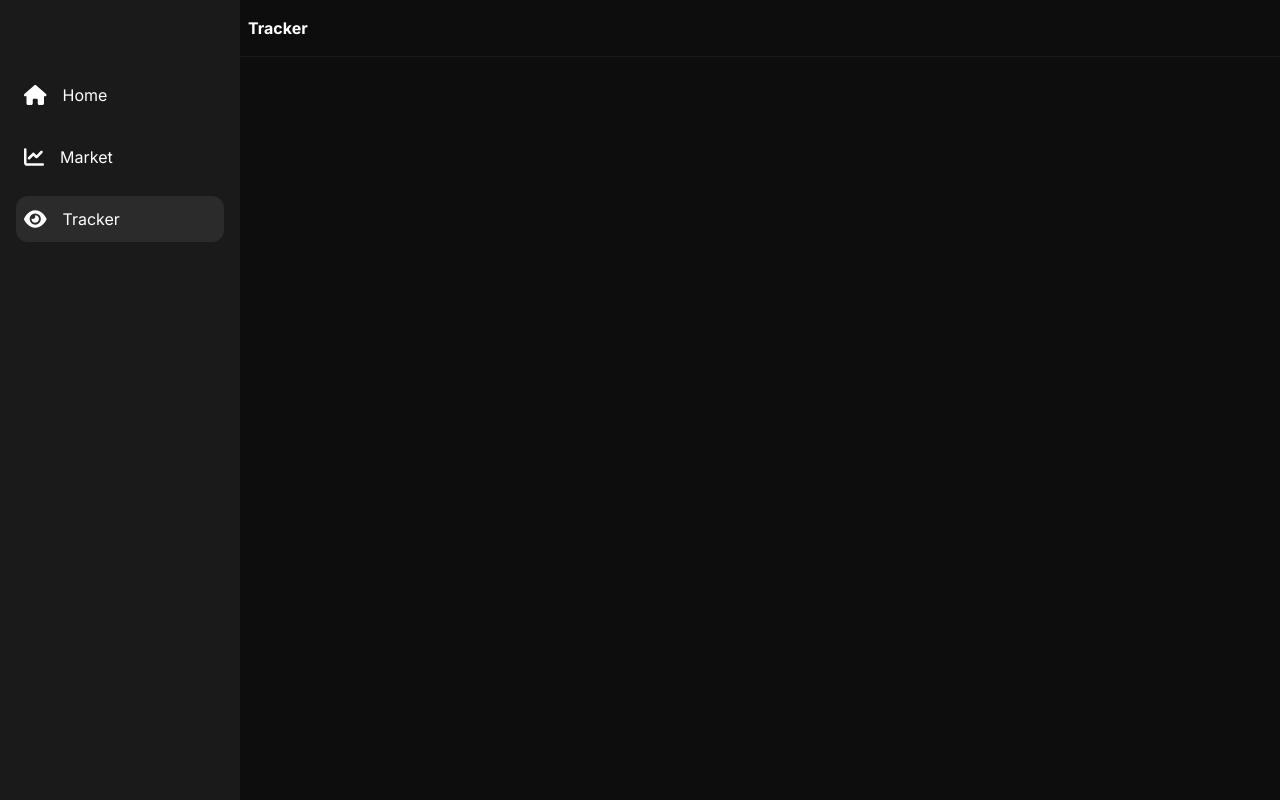
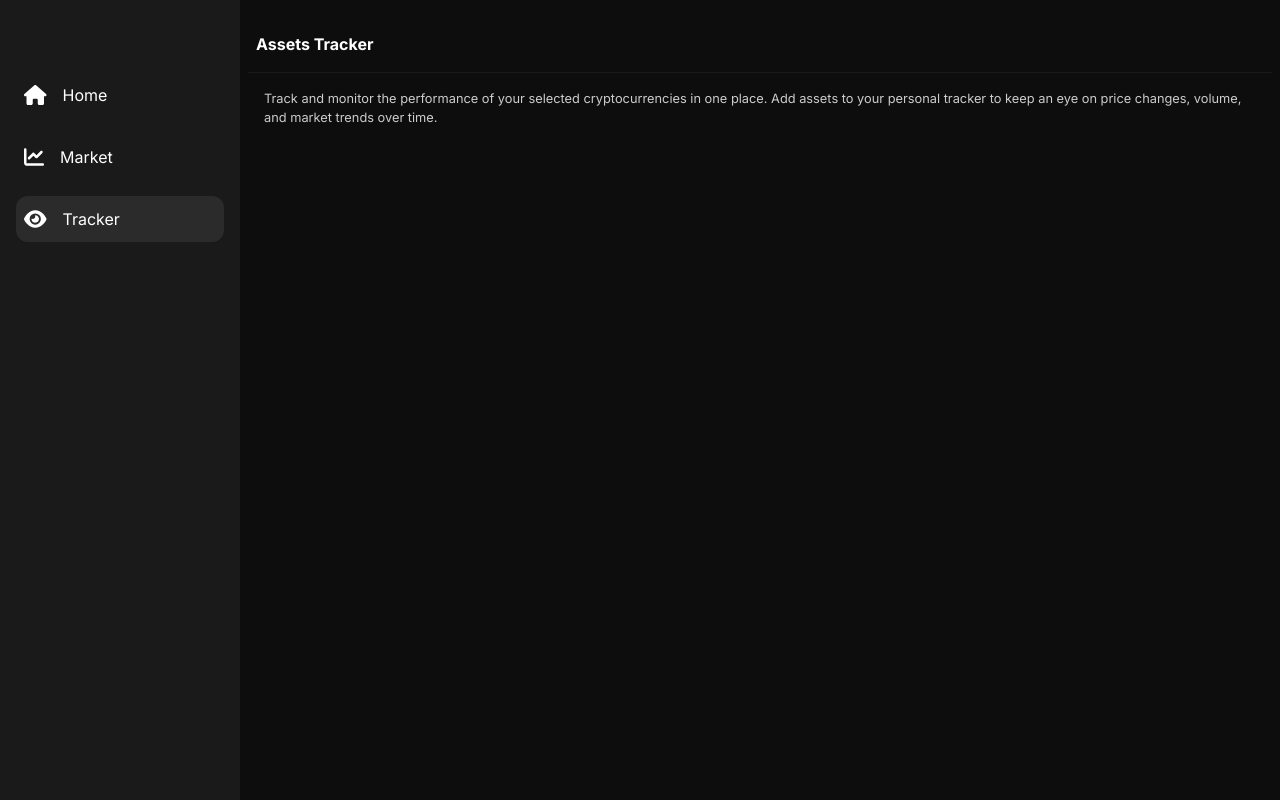
Before and after one commit to ricocatford/coinmaster, a Next.js app: page /tracker in a window 1280 px wide. Built offline with nearby package versions, Linux system fonts and the light colour scheme.

Commit message:
feat(tracker): add tracker intro component

```diff
--- a/src/app/(app)/tracker/page.tsx
+++ b/src/app/(app)/tracker/page.tsx
@@ -1,7 +1,9 @@
+import { TrackerIntro } from "@/components/pages/tracker/TrackerIntro";
+
 export default function TrackerPage(): React.JSX.Element {
     return (
-        <section className="container fullWidth borderBottom">
-            <h1 className="heading">Tracker</h1>
-        </section>
+        <>
+            <TrackerIntro />
+        </>
     );
 }
--- a/src/assets/styles/components/content-placeholder/ContentPlaceholder.module.css
+++ b/src/assets/styles/components/content-placeholder/ContentPlaceholder.module.css
@@ -5,7 +5,7 @@
     display: flex;
     flex-direction: column;
     background: var(--black);
-    box-shadow: 0 0.5rem 1.2rem var(--box-shadow);
+    box-shadow: 0 0.5rem 1.5rem -0.5rem var(--box-shadow);
     padding: 0.9rem;
     border: 1px solid var(--subtle-black);
 }
--- /dev/null
+++ b/src/assets/styles/components/pages/tracker/Tracker.module.css
@@ -0,0 +1,8 @@
+.container {
+    padding: 0 1rem;
+}
+
+.info {
+    color: var(--light-grey);
+    font-size: 0.8rem;
+}
--- a/src/components/pages/home/Hero.tsx
+++ b/src/components/pages/home/Hero.tsx
@@ -10,7 +10,7 @@ export const Hero = (): React.JSX.Element => {
             id="hero"
             aria-labelledby="heroHeading"
         >
-            <Announcement href="/market">
+            <Announcement href="/tracker">
                 <span>
                     Introducing our
                     <span className={styles.highlight}> Tracker</span> feature!
--- /dev/null
+++ b/src/components/pages/tracker/TrackerIntro.tsx
@@ -0,0 +1,25 @@
+import styles from "@/assets/styles/components/pages/tracker/Tracker.module.css";
+
+export const TrackerIntro = (): React.JSX.Element => {
+    return (
+        <section
+            className="container fullWidth"
+            id="assetsTracker"
+            aria-labelledby="assetsTrackerHeading"
+        >
+            <div className="container fullWidth borderBottom">
+                <h1 className="heading" id="assetsTrackerHeading">
+                    Assets Tracker
+                </h1>
+            </div>
+            <div className={styles.container}>
+                <p className={styles.info}>
+                    Track and monitor the performance of your selected
+                    cryptocurrencies in one place. Add assets to your personal
+                    tracker to keep an eye on price changes, volume, and market
+                    trends over time.
+                </p>
+            </div>
+        </section>
+    );
+};
```
